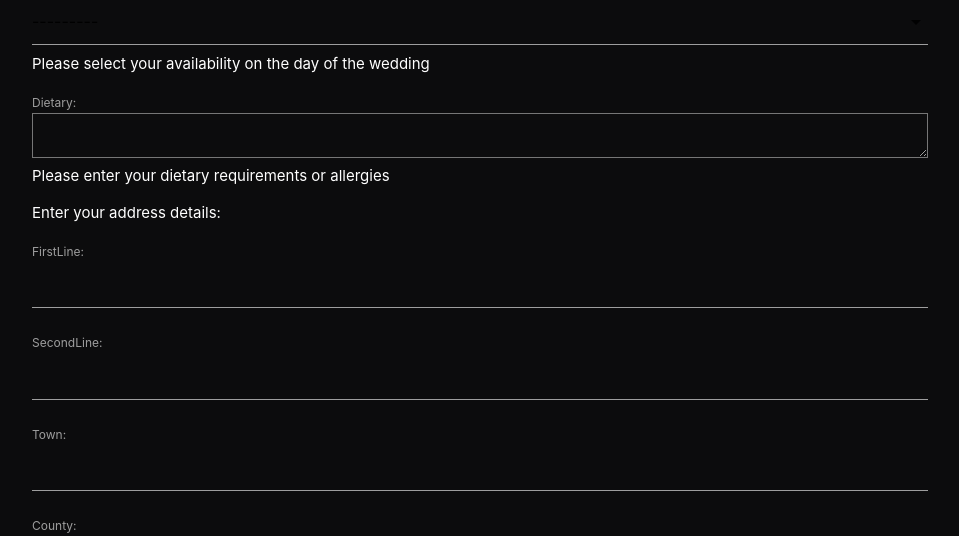
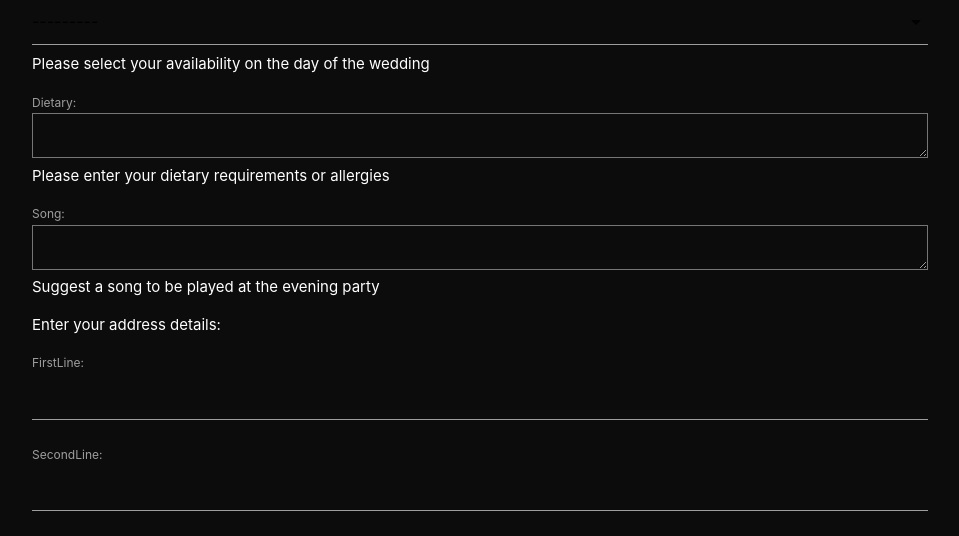
Before and after one commit to mjennings061/wedsite_two, a Django app: page /rsvp/ in a window 1280 px wide. Shown: the part 372-908 px from the top of the page, without its empty margins (160-1119 px from the left). Run offline with Django 3.2, Linux system fonts and the light colour scheme; the visitor is signed in with stand-in values (Sample User, id 1).

Commit message:
Added song into models.Guest and updated TODOs

```diff
--- a/core/forms.py
+++ b/core/forms.py
@@ -3,12 +3,14 @@ from core.models import Guest, Address
 
 
 class GuestForm(ModelForm):
+    # TODO: Change form line rendering to show "Email address" instead of "Email"
     class Meta:
         model = Guest
-        fields = ['email', 'phone', 'RSVP', 'dietary']
+        fields = ['email', 'phone', 'RSVP', 'dietary', 'song']
 
 
 class AddressForm(ModelForm):
+    # TODO: Change form line rendering to show "First Line" instead of "FirstLine"
     class Meta:
         model = Address
         fields = ['FirstLine', 'SecondLine', 'Town', 'County', 'PostCode', 'Country']
--- a/core/models.py
+++ b/core/models.py
@@ -21,6 +21,7 @@ class Guest(models.Model):
         choices=CHOICES,
         help_text="Please select your availability on the day of the wedding"
     )
+    song = models.TextField(blank=True, help_text="Suggest a song to be played at the evening party")
 
     def __str__(self):
         return f'{self.user}'
--- a/core/templates/core/guest_summary.html
+++ b/core/templates/core/guest_summary.html
@@ -1,5 +1,5 @@
 {% extends "core/base.html" %}
-
+{# TODO: Create three columns of a table. those attending, attending only ceremony, attending only dinner #}
 {% block content %}
     {% if object_list %}
         <ul>
```
Also changed, not shown: core/views.py (+8 -0 lines).
